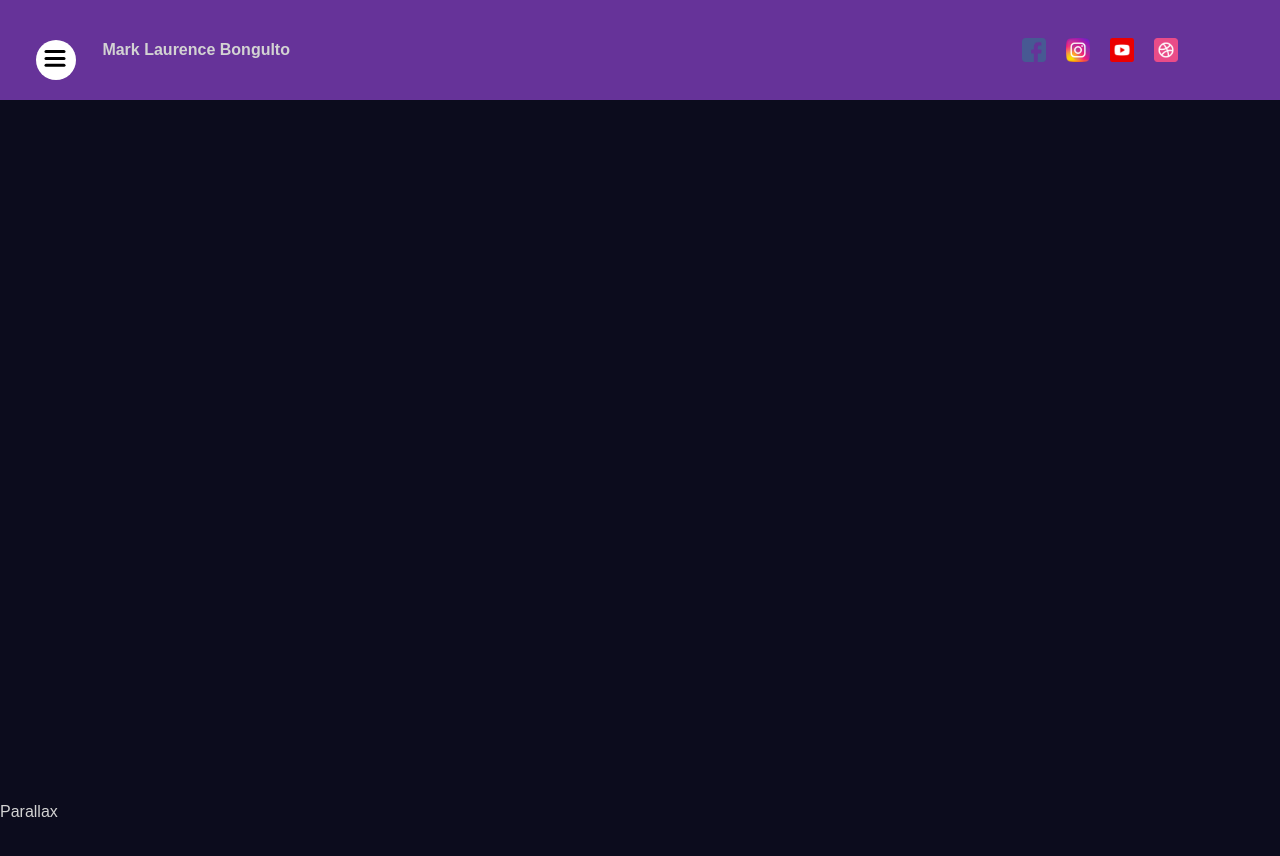
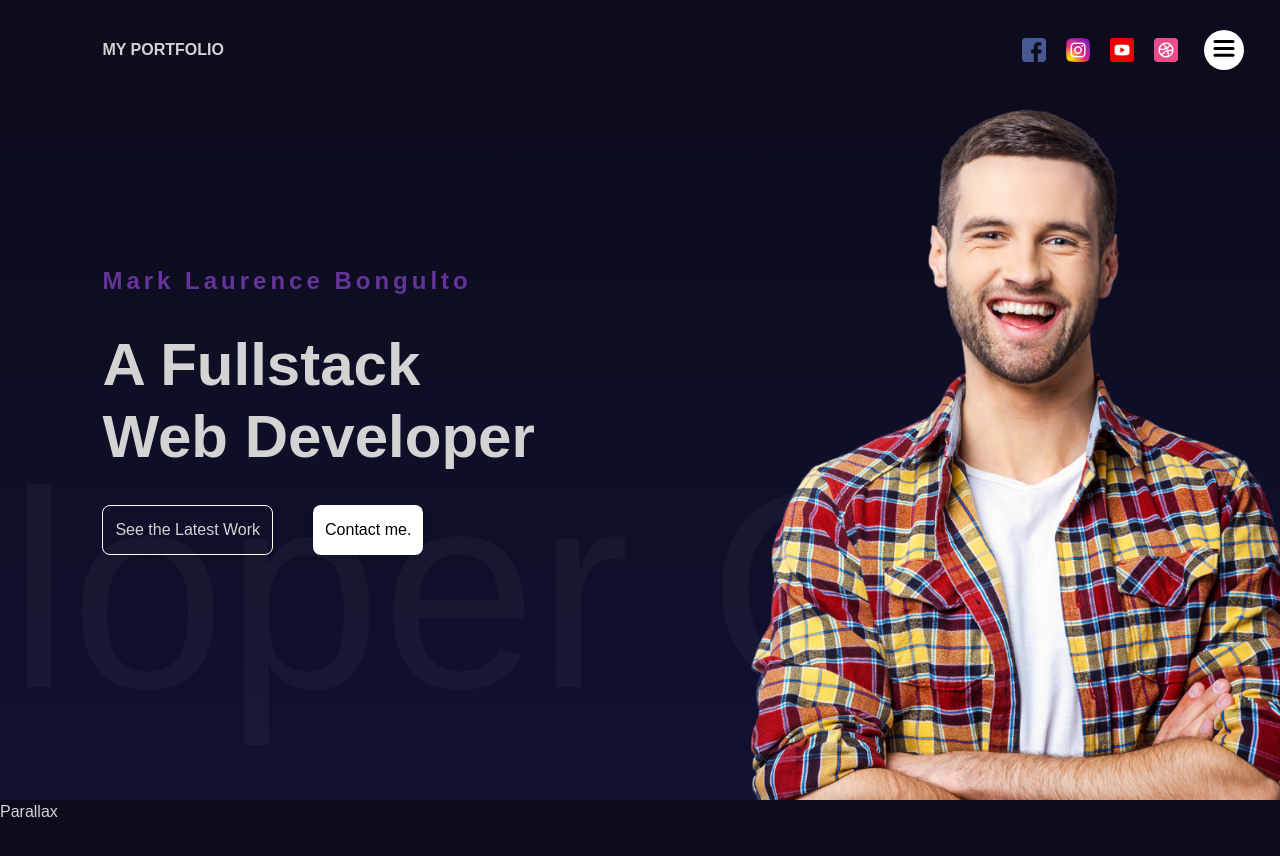
Before and after one commit to Mac1618/portfolio, a React (Vite) app: page / in a window 1280 px wide. Shown: the top 856 px of the page. Built offline with nearby package versions, Linux system fonts and the light colour scheme.

Commit message:
feat: Added the Hero section with Animations

```diff
--- a/src/App.jsx
+++ b/src/App.jsx
@@ -2,20 +2,22 @@ import './app.scss';
 
 // components
 import Navbar from './components/navbar/Navbar';
+import Hero from './components/hero/Hero';
 
 function App() {
 	return (
-		<div className="h-screen">
-			<section>
+		<div className="h-screen ">
+			<section id="Homepage">
 				<Navbar />
+				<Hero/>
 			</section>
-			<section>Parallax</section>
+			<section id="Services">Parallax</section>
 			<section>Services</section>
-			<section>Parallax</section>
+			<section id="Portfolio">Parallax</section>
 			<section>Portfolio1</section>
 			<section>Portfolio2</section>
 			<section>Portfolio3</section>
-			<section>Contact</section>
+			<section id="Contact">Contact</section>
 		</div>
 	);
 }
--- a/src/app.scss
+++ b/src/app.scss
@@ -1,7 +1,7 @@
 // Global Variables
 html {
 	scroll-snap-type: y mandatory;
-	scroll-behavior: smooth;
+	scroll-behavior: smooth !important;
 }
 
 * {
--- /dev/null
+++ b/src/components/hero/Hero.jsx
@@ -0,0 +1,116 @@
+// framer motion
+import { motion } from 'framer-motion';
+
+// variants
+const variants = {
+  // for TEXTS and BUTTONS
+	initial: {
+		x: -500,
+		opacity: 0,
+	},
+	animate: {
+		x: 0,
+		opacity: 1,
+		transition: {
+			duration: 1,
+		},
+	},
+
+  // for IMAGE and ICONS
+  scrollButtons:{
+    opacity: 0,
+    y: 10,
+    transition: {
+      duration: 1,
+      repeat: Infinity
+    },
+  }
+};
+
+// for Background Text
+const sliderVariants = {
+	initial: {
+		x: 0,
+	},
+	animate: {
+		x: "-200%",
+		transition: {
+			duration: 20,
+      repeat: Infinity,
+      repeatType: "mirror"
+		},
+	},
+};
+
+const Hero = () => {
+	return (
+		<div className="hero relative h-[calc(100vh-100px)] w-full bg-blue-100 overflow-hidden bg-gradient-to-b from-[#0c0c1d] to-[rgb(17,17,50)]">
+			<div className="wrapper h-full w-full px-[8%] ">
+				<motion.div
+          variants={variants}
+          initial="initial"
+          animate="animate"
+          className="text-containers h-full max-w-md flex flex-col justify-center gap-8">
+					<motion.h2
+						variants={variants}
+						initial="initial"
+						animate="animate"
+						className="text-2xl text-[#663399] font-bold tracking-[4px]"
+					>
+						Mark Laurence Bongulto
+					</motion.h2>
+					<motion.h1
+						variants={variants}
+						initial="initial"
+						animate="animate"
+						className="text-6xl font-bold block leading-[1.2]"
+					>
+						A Fullstack Web Developer
+					</motion.h1>
+
+					<motion.div
+            variants={variants}
+            initial="initial"
+            animate="animate"
+            className="buttons flex gap-10">
+						<motion.button
+							variants={variants}
+							initial="initial"
+							animate="animate"
+							className="p-3 border border-white rounded-lg bg-transparent shadow-md"
+						>
+							See the Latest Work
+						</motion.button>
+						<motion.button
+							variants={variants}
+							initial="initial"
+							animate="animate"
+							className="p-3 bg-white hover:bg-gray-200 text-black rounded-lg shadow-md"
+						>
+							Contact me.
+						</motion.button>
+					</motion.div>
+
+					<motion.img
+            variants={variants}
+            animate="scrollButtons"
+            className="w-12" src="./scroll.png" alt="scroll icon" />
+				</motion.div>
+			</div>
+
+			<motion.div
+        variants={sliderVariants}
+        initial="initial"
+        animate="animate"
+        className="absolute w-[50%] text-[35vh] bottom-0 whitespace-nowrap text-[#ffffff09]">
+				Developer Gamer Programmer
+			</motion.div>
+
+			<div className="img-container h-full w-full absolute top-0 right-[-49%]">
+				<img className="w-[100vh]" src="./hero.png" alt="profile image" />
+			</div>
+		</div>
+	);
+};
+
+export default Hero;
--- a/src/components/navbar/Navbar.jsx
+++ b/src/components/navbar/Navbar.jsx
@@ -6,8 +6,8 @@ const Navbar = () => {
 		<nav className="navbar h-[100px] relative">
 			{/* Sidebar */}
 			<Sidebar />
-			<div className="wrapper px-[8%] w-full m-auto flex justify-between items-center h-full bg-[#663399]">
-				<span className="font-bold">Mark Laurence Bongulto</span>
+			<div className="wrapper relative px-[8%] w-full m-auto flex justify-between items-center h-full ">
+				<span className="font-bold">MY PORTFOLIO</span>
 				<div className="social flex gap-5">
 					<a href="#">
 						<img src="/facebook.png" alt="facebook image" width={24} height={24} />
--- a/src/components/sidebar/Sidebar.jsx
+++ b/src/components/sidebar/Sidebar.jsx
@@ -17,7 +17,7 @@ const variants = {
 		},
 	},
 	closed: {
-		clipPath: 'circle(0px at 0px 0px)',
+		clipPath: 'circle(0px at 190px 50px)',
 		transition: {
 			delay: 0.5,
 			type: 'spring',
@@ -26,6 +26,7 @@ const variants = {
 		},
 	},
 };
+
 
 const Sidebar = () => {
 	const [open, setOpen] = useState(false);
@@ -36,7 +37,7 @@ const Sidebar = () => {
 			animate={open ? 'open' : 'closed'}
 		>
 			<motion.div
-				className={`z-[999] bg fixed top-0 left-0 bottom-0 w-[250px] bg-white`}
+				className={`z-[999] bg fixed top-0 right-0 bottom-0 w-[250px] bg-white`}
 				variants={variants}
 			>
 				<Links />
--- a/src/components/sidebar/toggeButton/ToggleButton.jsx
+++ b/src/components/sidebar/toggeButton/ToggleButton.jsx
@@ -4,7 +4,7 @@ import { motion } from 'framer-motion';
 const ToggleButton = ({ setOpen }) => {
 	return (
 		<button
-			className="z-[999] w-10 h-10 rounded-full fixed top-[5%] left-[2.8%] bg-transparent cursor-pointer bg-white text-black flex justify-center items-center"
+			className="z-[999] w-10 h-10 rounded-full fixed top-[30px] right-[2.8%] bg-transparent cursor-pointer bg-white text-black flex justify-center items-center"
 			onClick={() => setOpen((prev) => !prev)}
 		>
 			<svg width="23" height="23" viewBox="0 0 23 23">
```
